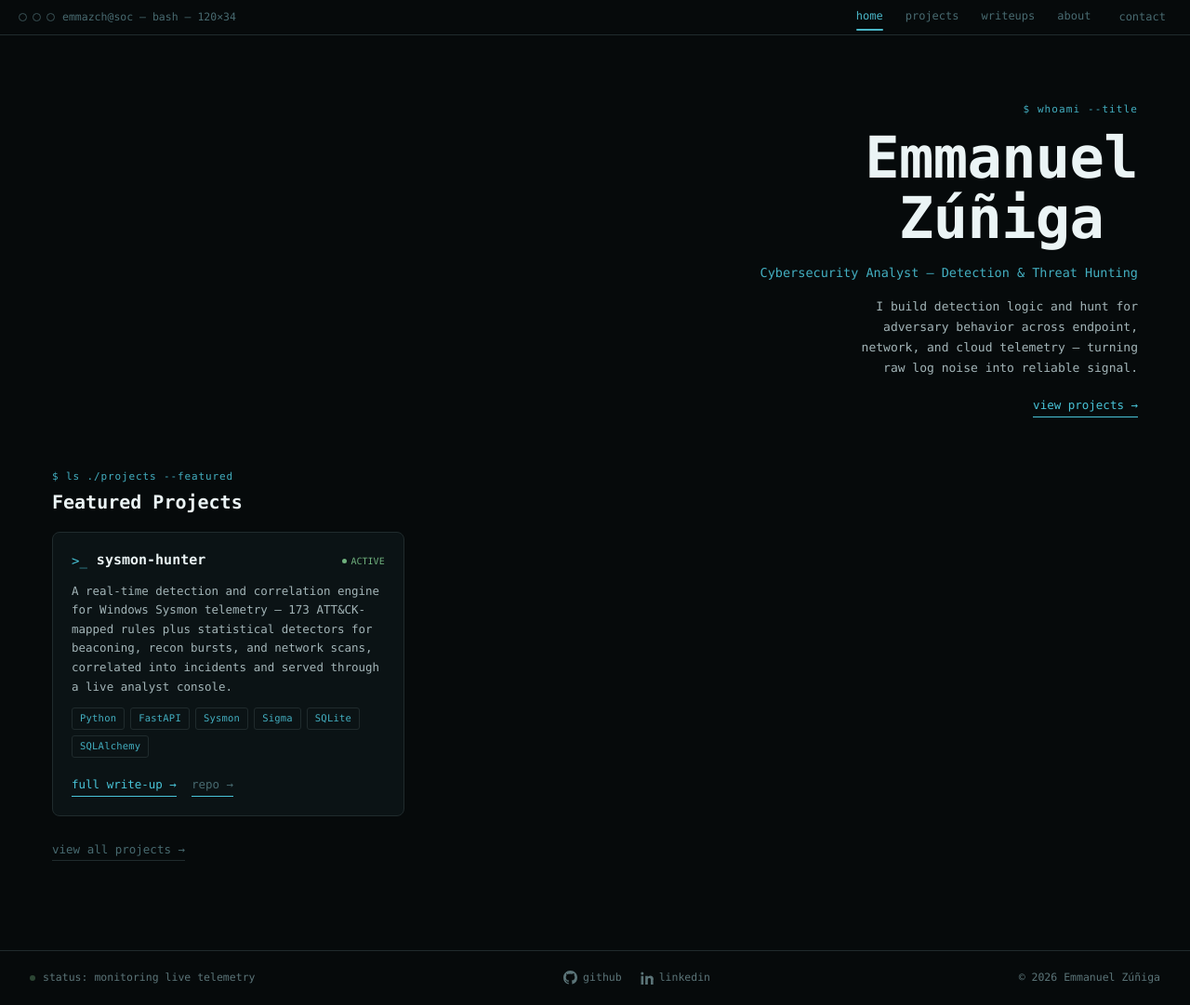
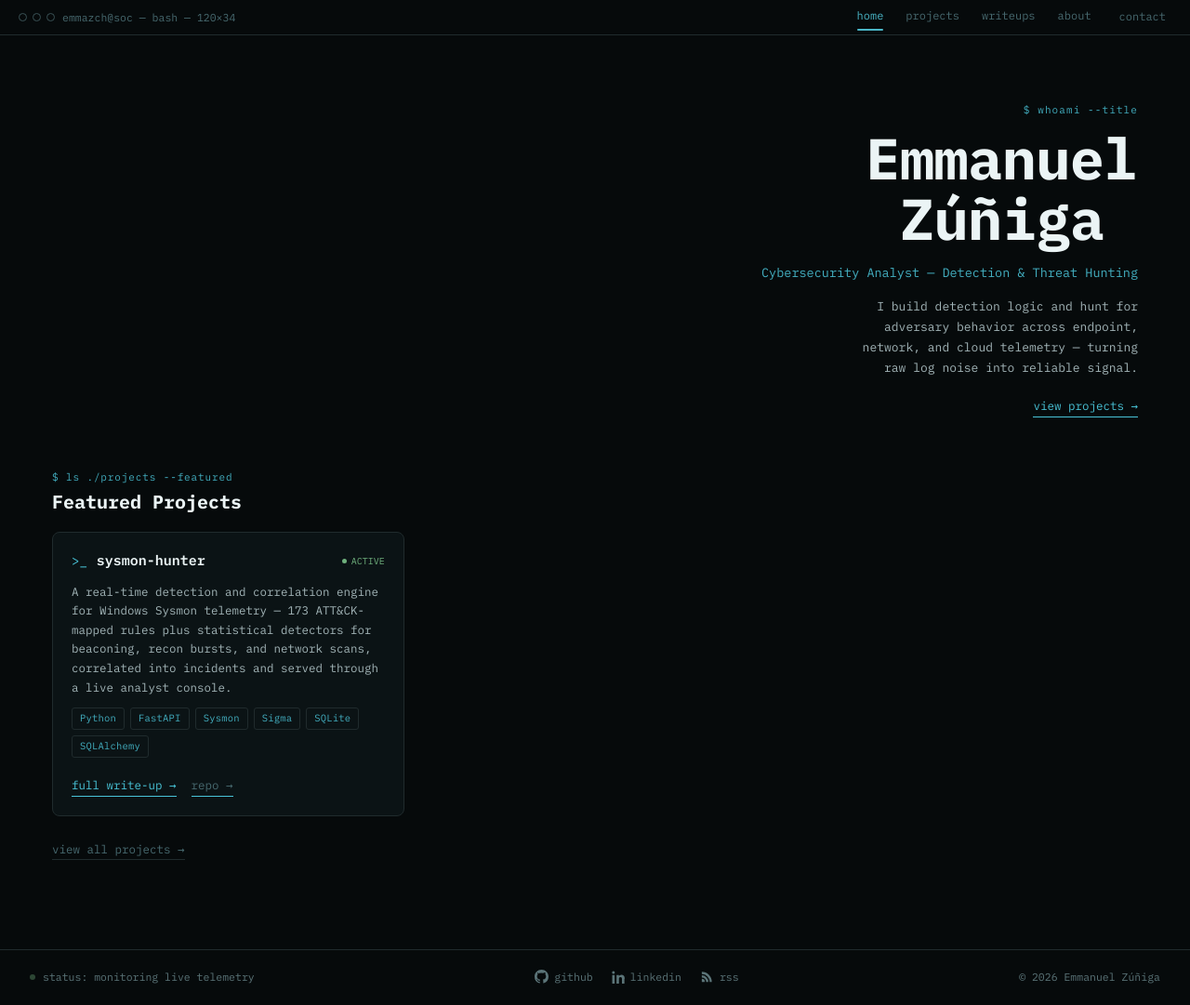
Before and after one commit to Emmazch22/emmazch22.github.io, a Jekyll site: the page built from index.md, in a window 1280 px wide. Shown: the whole page at 93% size. Built offline with Jekyll 4.4.1, drawn with Linux system fonts in a browser that asks for light colours.

Commit message:
Self-host webfonts, exclude 404 from sitemap, add RSS link to footer

```diff
--- a/404.html
+++ b/404.html
@@ -2,6 +2,7 @@
 layout: default
 title: 404 Not Found
 permalink: /404.html
+sitemap: false
 ---
 <div class="home-hero">
   <div class="hero-prompt fade-1">$ curl -I {{ site.url }}{{ page.url }}</div>
--- a/_includes/footer.html
+++ b/_includes/footer.html
@@ -16,6 +16,10 @@
       <span>linkedin</span>
     </a>
     {% endif %}
+    <a href="{{ '/feed.xml' | relative_url }}" aria-label="RSS feed">
+      <svg width="15" height="15" viewBox="0 0 16 16" fill="currentColor" aria-hidden="true"><path d="M2 10.5a3.5 3.5 0 0 1 3.5 3.5H2v-3.5ZM2 6.5A7.5 7.5 0 0 1 9.5 14H7a5 5 0 0 0-5-5V6.5ZM2 2.5A11.5 11.5 0 0 1 13.5 14H11A9 9 0 0 0 2 5V2.5Z"></path></svg>
+      <span>rss</span>
+    </a>
   </div>
   <span class="footer-copy">&copy; {{ site.time | date: '%Y' }} {{ site.author }}</span>
 </footer>
--- a/_layouts/default.html
+++ b/_layouts/default.html
@@ -3,10 +3,7 @@
 <head>
 <meta charset="UTF-8">
 <meta name="viewport" content="width=device-width, initial-scale=1">
-<meta http-equiv="Content-Security-Policy" content="default-src 'self'; script-src 'self'; style-src 'self' 'unsafe-inline' https://fonts.googleapis.com; font-src 'self' https://fonts.gstatic.com; img-src 'self' data: https:; connect-src 'self' https://fonts.gstatic.com https://fonts.googleapis.com;">
-<link rel="preconnect" href="https://fonts.googleapis.com">
-<link rel="preconnect" href="https://fonts.gstatic.com" crossorigin>
-<link href="https://fonts.googleapis.com/css2?family=Archivo:wght@700;900&family=IBM+Plex+Mono:wght@400;500;600;700&display=swap" rel="stylesheet">
+<meta http-equiv="Content-Security-Policy" content="default-src 'self'; script-src 'self'; style-src 'self' 'unsafe-inline'; font-src 'self'; img-src 'self' data: https:; connect-src 'self';">
 <link rel="stylesheet" href="{{ '/assets/css/main.css' | relative_url }}">
 <link rel="icon" type="image/svg+xml" href="{{ '/assets/images/favicon.svg' | relative_url }}">
 <link rel="icon" type="image/png" sizes="32x32" href="{{ '/assets/images/favicon-32x32.png' | relative_url }}">
--- a/assets/css/main.css
+++ b/assets/css/main.css
@@ -1,6 +1,47 @@
 /* ==========================================================================
    emmazch — design tokens (translated from Claude Design handoff bundle)
    ========================================================================== */
+
+@font-face {
+  font-family: 'Archivo';
+  font-style: normal;
+  font-weight: 700 900;
+  font-display: swap;
+  src: url('/assets/fonts/archivo-700-900-latin.woff2') format('woff2');
+  unicode-range: U+0000-00FF, U+0131, U+0152-0153, U+02BB-02BC, U+02C6, U+02DA, U+02DC, U+0304, U+0308, U+0329, U+2000-206F, U+20AC, U+2122, U+2191, U+2193, U+2212, U+2215, U+FEFF, U+FFFD;
+}
+@font-face {
+  font-family: 'IBM Plex Mono';
+  font-style: normal;
+  font-weight: 400;
+  font-display: swap;
+  src: url('/assets/fonts/ibm-plex-mono-400-latin.woff2') format('woff2');
+  unicode-range: U+0000-00FF, U+0131, U+0152-0153, U+02BB-02BC, U+02C6, U+02DA, U+02DC, U+0304, U+0308, U+0329, U+2000-206F, U+20AC, U+2122, U+2191, U+2193, U+2212, U+2215, U+FEFF, U+FFFD;
+}
+@font-face {
+  font-family: 'IBM Plex Mono';
+  font-style: normal;
+  font-weight: 500;
+  font-display: swap;
+  src: url('/assets/fonts/ibm-plex-mono-500-latin.woff2') format('woff2');
+  unicode-range: U+0000-00FF, U+0131, U+0152-0153, U+02BB-02BC, U+02C6, U+02DA, U+02DC, U+0304, U+0308, U+0329, U+2000-206F, U+20AC, U+2122, U+2191, U+2193, U+2212, U+2215, U+FEFF, U+FFFD;
+}
+@font-face {
+  font-family: 'IBM Plex Mono';
+  font-style: normal;
+  font-weight: 600;
+  font-display: swap;
+  src: url('/assets/fonts/ibm-plex-mono-600-latin.woff2') format('woff2');
+  unicode-range: U+0000-00FF, U+0131, U+0152-0153, U+02BB-02BC, U+02C6, U+02DA, U+02DC, U+0304, U+0308, U+0329, U+2000-206F, U+20AC, U+2122, U+2191, U+2193, U+2212, U+2215, U+FEFF, U+FFFD;
+}
+@font-face {
+  font-family: 'IBM Plex Mono';
+  font-style: normal;
+  font-weight: 700;
+  font-display: swap;
+  src: url('/assets/fonts/ibm-plex-mono-700-latin.woff2') format('woff2');
+  unicode-range: U+0000-00FF, U+0131, U+0152-0153, U+02BB-02BC, U+02C6, U+02DA, U+02DC, U+0304, U+0308, U+0329, U+2000-206F, U+20AC, U+2122, U+2191, U+2193, U+2212, U+2215, U+FEFF, U+FFFD;
+}
 
 :root {
   --bg: oklch(14% 0.008 210);
```
Also changed, not shown: assets/fonts/archivo-700-900-latin.woff2 (added), assets/fonts/ibm-plex-mono-400-latin.woff2 (added), assets/fonts/ibm-plex-mono-500-latin.woff2 (added), assets/fonts/ibm-plex-mono-600-latin.woff2 (added), assets/fonts/ibm-plex-mono-700-latin.woff2 (added).
